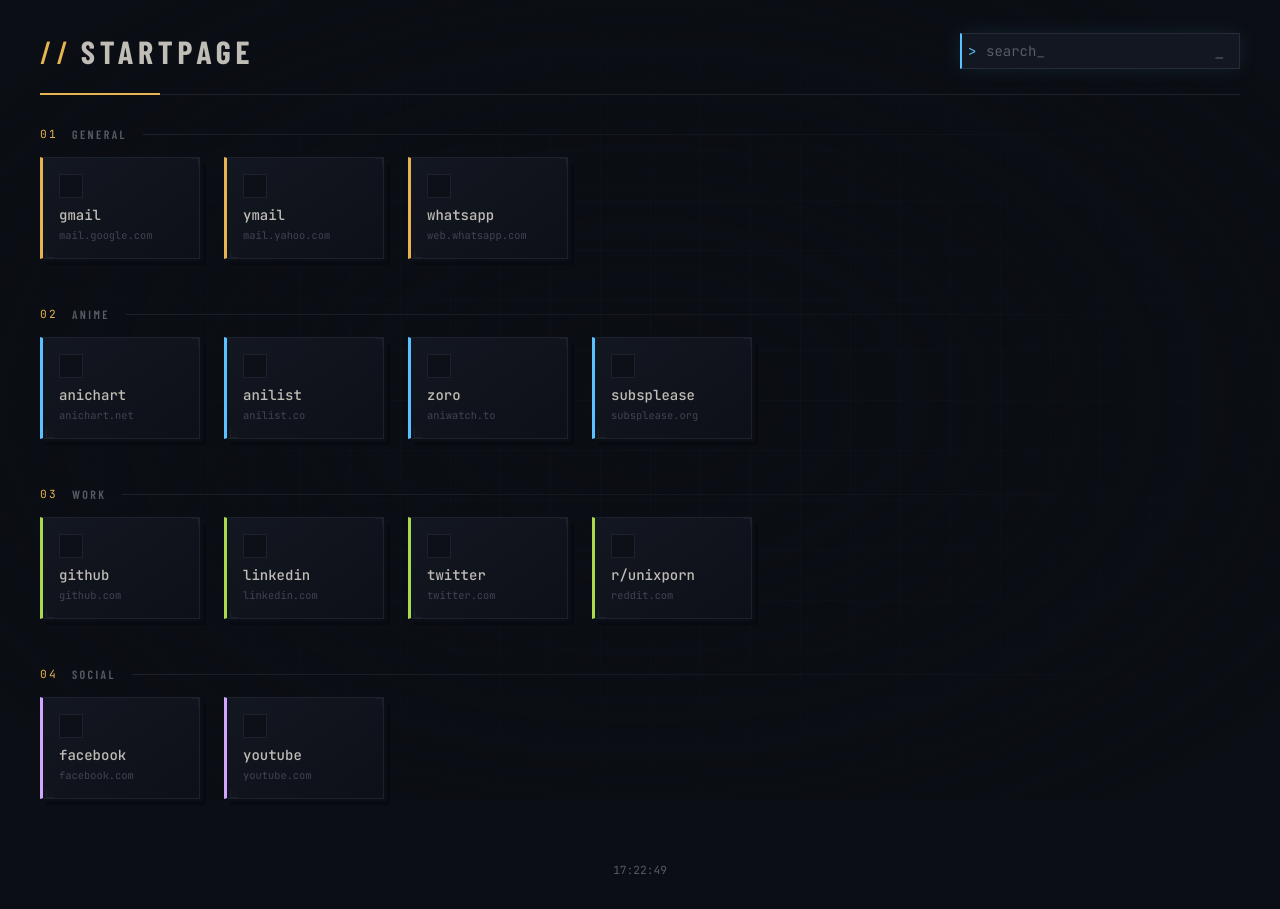
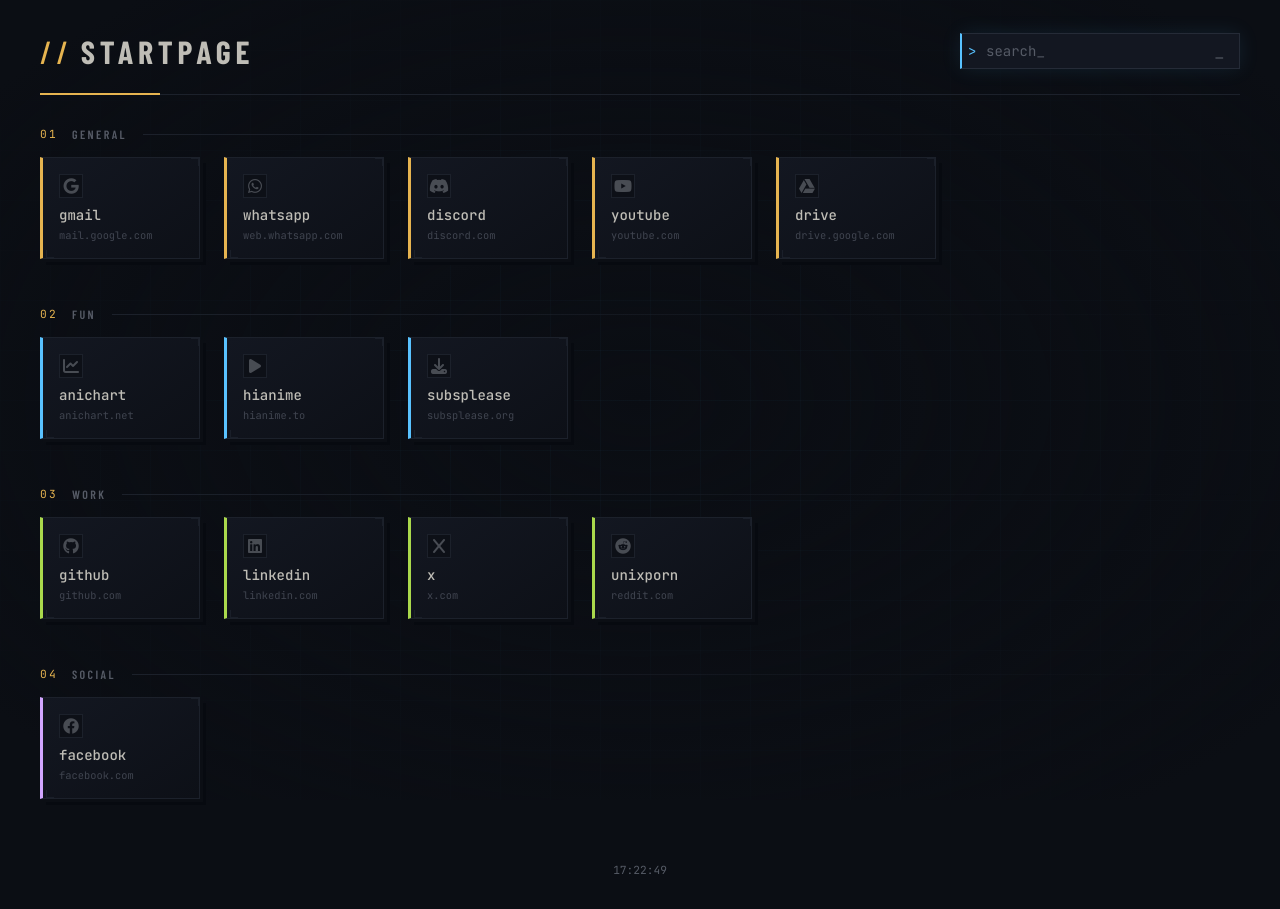
Before and after one commit to virtualguy1/startpage, a plain HTML site: page index.html in a window 1280 px wide. Drawn offline with nearby package versions, Linux system fonts and the light colour scheme.

Commit message:
commit-2 refactor

```diff
--- /dev/null
+++ b/app.js
@@ -0,0 +1,57 @@
+// Simple clock display
+function updateClock() {
+  const clockElement = document.getElementById("clock");
+  if (!clockElement) return;
+
+  const now = new Date();
+  const hours = String(now.getHours()).padStart(2, "0");
+  const minutes = String(now.getMinutes()).padStart(2, "0");
+  const seconds = String(now.getSeconds()).padStart(2, "0");
+  clockElement.textContent = `${hours}:${minutes}:${seconds}`;
+}
+
+function renderBookmarks() {
+  // Check if bookmarks data exists
+  if (typeof bookmarks === "undefined") {
+    console.error(
+      "Bookmarks data not found. Make sure data.js is loaded first.",
+    );
+    return;
+  }
+
+  const container = document.querySelector(".categories");
+  if (!container) return;
+
+  Object.entries(bookmarks).forEach(([category, links]) => {
+    const section = document.createElement("section");
+    section.className = "category";
+
+    section.innerHTML = `
+      <h2 class="category__label">${category}</h2>
+      <div class="cards">
+        ${Object.entries(links)
+          .map(
+            ([name, data]) => `
+          <a href="${data.url}" class="card" target="_blank" rel="noopener noreferrer">
+            <div class="card__icon">
+              <i class="${data.logo}"></i>
+            </div>
+            <div class="card__name">${name}</div>
+            <div class="card__url">${data.displayUrl}</div>
+          </a>
+        `,
+          )
+          .join("")}
+      </div>
+    `;
+
+    container.appendChild(section);
+  });
+}
+
+// Initialize
+document.addEventListener("DOMContentLoaded", () => {
+  renderBookmarks();
+  updateClock();
+  setInterval(updateClock, 1000);
+});
--- a/data.js
+++ b/data.js
@@ -2,107 +2,74 @@
   General: {
     gmail: {
       url: "https://mail.google.com/",
-      logo: "https://www.google.com/s2/favicons?domain=gmail.com&sz=32",
+      logo: "fa-brands fa-google",
       displayUrl: "mail.google.com",
-    },
-    ymail: {
-      url: "https://mail.yahoo.com/",
-      logo: "https://www.google.com/s2/favicons?domain=yahoo.com&sz=32",
-      displayUrl: "mail.yahoo.com",
     },
     whatsapp: {
       url: "https://web.whatsapp.com/",
-      logo: "https://www.google.com/s2/favicons?domain=whatsapp.com&sz=32",
+      logo: "fa-brands fa-whatsapp",
       displayUrl: "web.whatsapp.com",
     },
+    discord: {
+      url: "https://discord.com/channels/@me",
+      logo: "fa-brands fa-discord",
+      displayUrl: "discord.com",
+    },
+    youtube: {
+      url: "https://www.youtube.com/",
+      logo: "fa-brands fa-youtube",
+      displayUrl: "youtube.com",
+    },
+    drive: {
+      url: "https://drive.google.com/drive/my-drive",
+      logo: "fa-brands fa-google-drive",
+      displayUrl: "drive.google.com",
+    },
   },
-  Anime: {
+  Fun: {
     anichart: {
       url: "https://anichart.net/",
-      logo: "https://www.google.com/s2/favicons?domain=anichart.net&sz=32",
+      logo: "fa-solid fa-chart-line",
       displayUrl: "anichart.net",
     },
-    anilist: {
-      url: "https://anilist.co/home",
-      logo: "https://www.google.com/s2/favicons?domain=anilist.co&sz=32",
-      displayUrl: "anilist.co",
-    },
-    zoro: {
-      url: "https://aniwatch.to/",
-      logo: "https://www.google.com/s2/favicons?domain=aniwatch.to&sz=32",
-      displayUrl: "aniwatch.to",
+    hianime: {
+      url: "https://hianime.to/",
+      logo: "fa-solid fa-play",
+      displayUrl: "hianime.to",
     },
     subsplease: {
       url: "https://subsplease.org/",
-      logo: "https://www.google.com/s2/favicons?domain=subsplease.org&sz=32",
+      logo: "fa-solid fa-download",
       displayUrl: "subsplease.org",
     },
   },
   Work: {
     github: {
       url: "https://github.com/virtualguy1",
-      logo: "https://www.google.com/s2/favicons?domain=github.com&sz=32",
+      logo: "fa-brands fa-github",
       displayUrl: "github.com",
     },
     linkedin: {
       url: "https://www.linkedin.com/",
-      logo: "https://www.google.com/s2/favicons?domain=linkedin.com&sz=32",
+      logo: "fa-brands fa-linkedin",
       displayUrl: "linkedin.com",
     },
-    twitter: {
-      url: "https://twitter.com/",
-      logo: "https://www.google.com/s2/favicons?domain=twitter.com&sz=32",
-      displayUrl: "twitter.com",
+    x: {
+      url: "https://x.com/",
+      logo: "fa-solid fa-x",
+      displayUrl: "x.com",
     },
-    "r/unixporn": {
+    unixporn: {
       url: "https://www.reddit.com/r/unixporn/",
-      logo: "https://www.google.com/s2/favicons?domain=reddit.com&sz=32",
+      logo: "fa-brands fa-reddit",
       displayUrl: "reddit.com",
     },
   },
   Social: {
     facebook: {
       url: "https://www.facebook.com/",
-      logo: "https://www.google.com/s2/favicons?domain=facebook.com&sz=32",
+      logo: "fa-brands fa-facebook",
       displayUrl: "facebook.com",
-    },
-    youtube: {
-      url: "https://www.youtube.com/",
-      logo: "https://www.google.com/s2/favicons?domain=youtube.com&sz=32",
-      displayUrl: "youtube.com",
     },
   },
 };
-
-function renderBookmarks() {
-  const container = document.querySelector(".categories");
-  if (!container) return;
-
-  Object.entries(bookmarks).forEach(([category, links]) => {
-    const section = document.createElement("section");
-    section.className = "category";
-
-    section.innerHTML = `
-      <h2 class="category__label">${category}</h2>
-      <div class="cards">
-        ${Object.entries(links)
-          .map(
-            ([name, data]) => `
-          <a href="${data.url}" class="card">
-            <div class="card__icon">
-              <img src="${data.logo}" alt="">
-            </div>
-            <div class="card__name">${name}</div>
-            <div class="card__url">${data.displayUrl}</div>
-          </a>
-        `,
-          )
-          .join("")}
-      </div>
-    `;
-
-    container.appendChild(section);
-  });
-}
-
-document.addEventListener("DOMContentLoaded", renderBookmarks);
--- a/index.html
+++ b/index.html
@@ -4,6 +4,16 @@
         <meta charset="UTF-8" />
         <meta name="viewport" content="width=device-width, initial-scale=1.0" />
         <title>Startpage</title>
+        <link rel="preconnect" href="https://fonts.googleapis.com" />
+        <link rel="preconnect" href="https://fonts.gstatic.com" crossorigin />
+        <link
+            href="https://fonts.googleapis.com/css2?family=Barlow+Condensed:wght@500;600;700&family=JetBrains+Mono:wght@400;500;600&display=swap"
+            rel="stylesheet"
+        />
+        <link
+            rel="stylesheet"
+            href="https://cdnjs.cloudflare.com/ajax/libs/font-awesome/6.4.0/css/all.min.css"
+        />
         <link rel="stylesheet" href="style.css" />
     </head>
     <body>
@@ -13,7 +23,9 @@
                 <h1 class="header__title">Startpage</h1>
 
                 <form class="search" action="https://google.com/" method="GET">
+                    <label for="search-input" class="sr-only">Search</label>
                     <input
+                        id="search-input"
                         class="search__input"
                         autofocus
                         name="q"
@@ -34,19 +46,6 @@
         </div>
 
         <script src="data.js"></script>
-        <script>
-            // Simple clock display
-            function updateClock() {
-                const now = new Date();
-                const hours = String(now.getHours()).padStart(2, "0");
-                const minutes = String(now.getMinutes()).padStart(2, "0");
-                const seconds = String(now.getSeconds()).padStart(2, "0");
-                document.getElementById("clock").textContent =
-                    `${hours}:${minutes}:${seconds}`;
-            }
-
-            updateClock();
-            setInterval(updateClock, 1000);
-        </script>
+        <script src="app.js"></script>
     </body>
 </html>
--- a/style.css
+++ b/style.css
@@ -1,5 +1,3 @@
-@import url("https://fonts.googleapis.com/css2?family=Barlow+Condensed:wght@500;600;700&family=JetBrains+Mono:wght@400;500;600&display=swap");
-
 /* ============================================
    CSS CUSTOM PROPERTIES - Ayu Dark Palette
    ============================================ */
@@ -513,15 +511,21 @@
 }
 
 /* Favicon styling */
-.card__icon img {
+.card__icon img,
+.card__icon i {
     width: 16px;
     height: 16px;
+    font-size: 16px;
     opacity: 0.8;
     filter: grayscale(30%);
     transition: var(--transition-base);
+    display: flex;
+    align-items: center;
+    justify-content: center;
 }
 
-.card:hover .card__icon img {
+.card:hover .card__icon img,
+.card:hover .card__icon i {
     opacity: 1;
     filter: grayscale(0%);
 }
```
